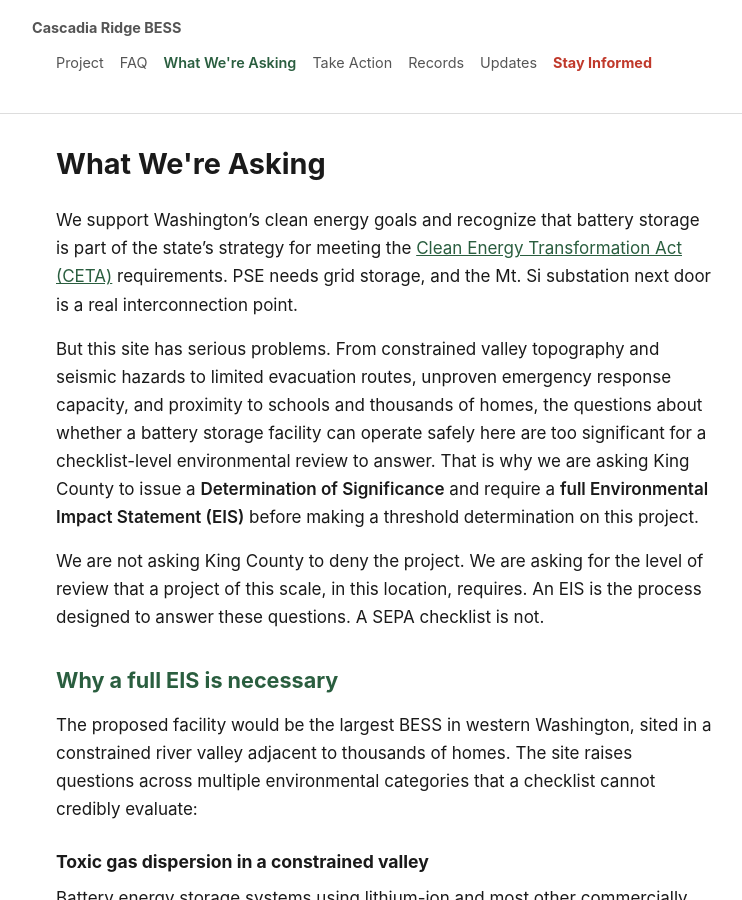
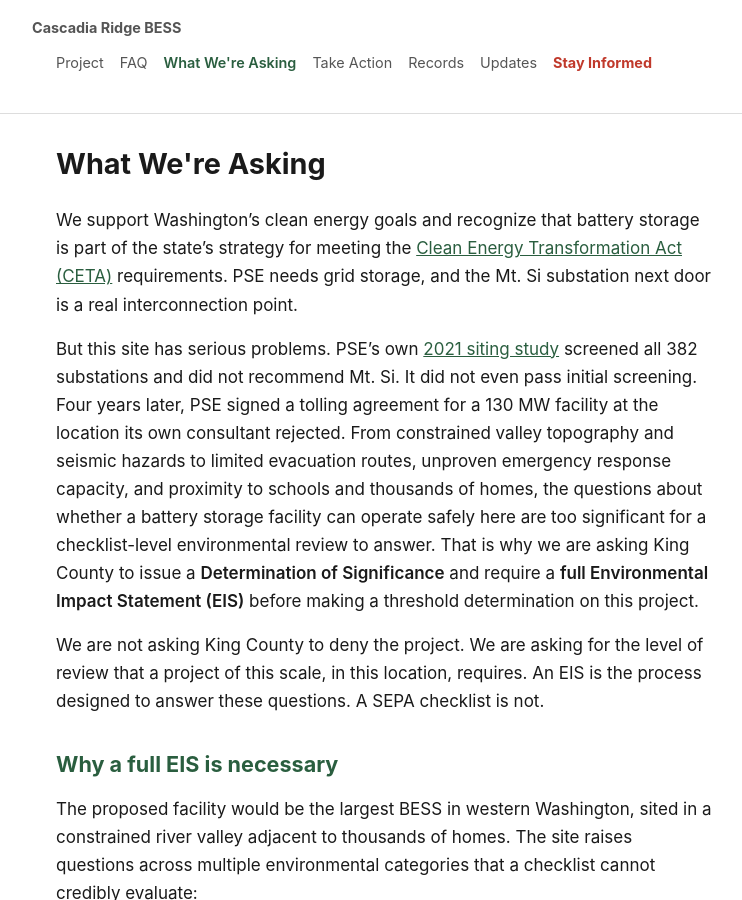
Before and after one commit to calef/cascadia-ridge-bess, a Jekyll site: the page built from _pages/what-we-are-asking.md, in a window 1280 px wide and 900 px high. Shown: the whole window, without its empty margins (256-998 px from the left). Built offline with Jekyll 4.4.1, drawn with Linux system fonts in a browser that asks for light colours; some of the changed text lies outside the part shown.

Commit message:
Deploy site 2026-04-11-125105

```diff
--- a/_pages/what-we-are-asking.md
+++ b/_pages/what-we-are-asking.md
@@ -4,7 +4,7 @@ title: "What We're Asking"
 
 We support Washington's clean energy goals and recognize that battery storage is part of the state's strategy for meeting the [Clean Energy Transformation Act (CETA)](/ceta) requirements. PSE needs grid storage, and the Mt. Si substation next door is a real interconnection point.
 
-But this site has serious problems. From constrained valley topography and seismic hazards to limited evacuation routes, unproven emergency response capacity, and proximity to schools and thousands of homes, the questions about whether a battery storage facility can operate safely here are too significant for a checklist-level environmental review to answer. That is why we are asking King County to issue a **Determination of Significance** and require a **full Environmental Impact Statement (EIS)** before making a threshold determination on this project.
+But this site has serious problems. PSE's own [2021 siting study](/project#siting-study) screened all 382 substations and did not recommend Mt. Si. It did not even pass initial screening. Four years later, PSE signed a tolling agreement for a 130 MW facility at the location its own consultant rejected. From constrained valley topography and seismic hazards to limited evacuation routes, unproven emergency response capacity, and proximity to schools and thousands of homes, the questions about whether a battery storage facility can operate safely here are too significant for a checklist-level environmental review to answer. That is why we are asking King County to issue a **Determination of Significance** and require a **full Environmental Impact Statement (EIS)** before making a threshold determination on this project.
 
 We are not asking King County to deny the project. We are asking for the level of review that a project of this scale, in this location, requires. An EIS is the process designed to answer these questions. A SEPA checklist is not.
 
```
Also changed, not shown: other parts of _pages/what-we-are-asking.md (+0 -4 lines).
